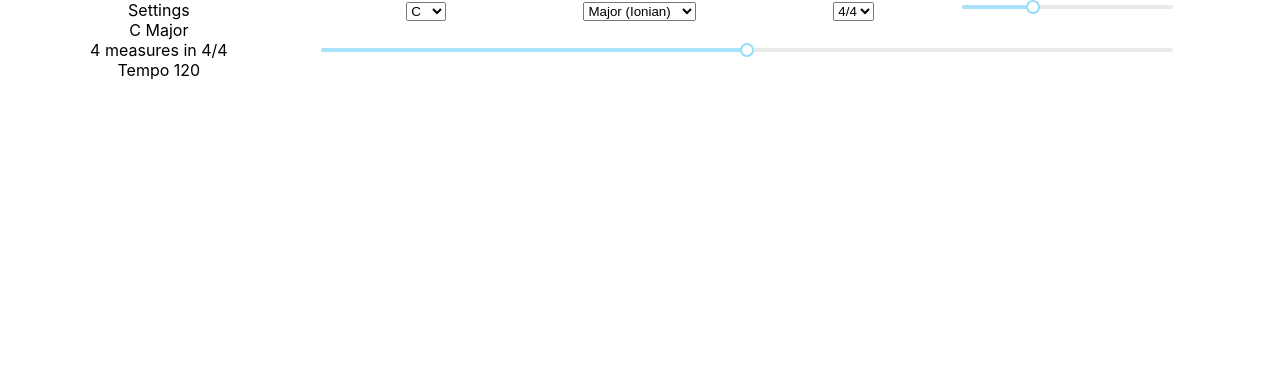
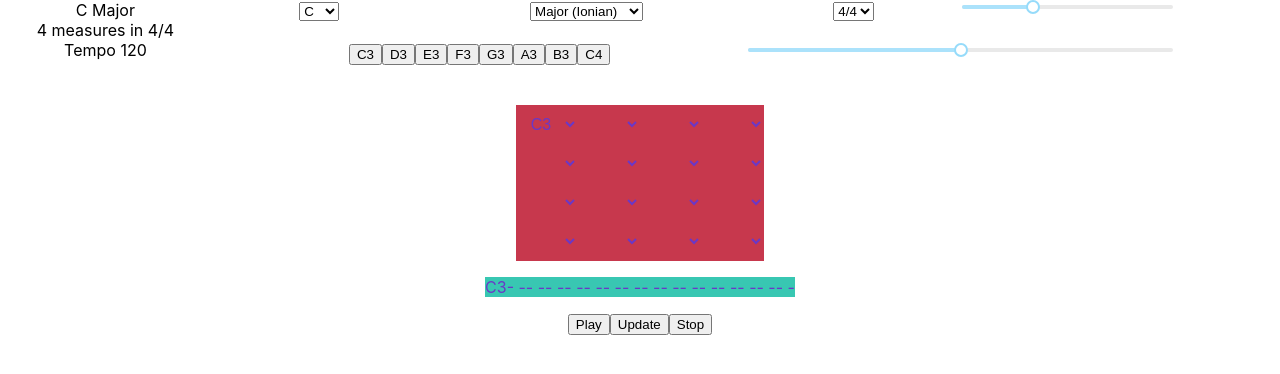
Before and after one commit to aaravzen/sequency, a React (Create React App) app: page / in a window 1280 px wide. Shown: the top 374 px of the page. Built offline with nearby package versions, Linux system fonts and the light colour scheme.

Commit message:
Working basic sequencer, buggy playing but making sounds

```diff
--- a/package.json
+++ b/package.json
@@ -10,6 +10,7 @@
     "react": "^17.0.1",
     "react-dom": "^17.0.1",
     "react-scripts": "4.0.3",
+    "tone": "^14.7.77",
     "web-vitals": "^1.1.0"
   },
   "scripts": {
--- a/src/App.js
+++ b/src/App.js
@@ -1,6 +1,8 @@
 import './App.css'
-import { useState } from 'react'
+import { useEffect, useState } from 'react'
 import SettingsBar from "./Components/SettingsBar"
+import Sequencer from "./Components/Sequencer"
+import { getScale } from "./Music/ScaleTools"
 
 function App() {
 
@@ -9,6 +11,8 @@ function App() {
     const [timeSignature, changeTimeSignature] = useState("4/4")
     const [measures, changeMeasures] = useState(4)
     const [tempo, changeTempo] = useState(120)
+    const [scale, changeScale] = useState(getScale(keyNote, keyQuality))
+    useEffect(() => changeScale(getScale(keyNote, keyQuality)), [keyNote, keyQuality])
 
     return (
         <div className="App">
@@ -23,6 +27,16 @@ function App() {
                 changeMeasures={changeMeasures}
                 tempo={tempo}
                 changeTempo={changeTempo}
+                scale={scale}
+            />
+            <br/>
+            <br/>
+            <Sequencer
+                measures={measures}
+                timeSignature={timeSignature}
+                keyNote={keyNote}
+                keyQuality={keyQuality}
+                tempo={tempo}
             />
         </div>
     );
--- /dev/null
+++ b/src/Components/MusicPlayer.js
@@ -0,0 +1,35 @@
+import React from "react"
+import * as Tone from 'tone'
+
+function MusicPlayer(props) {
+    //create a synth and connect it to the main output (your speakers)
+    const synth = new Tone.Synth().toDestination();
+
+    function handleMouseDown(e, note) {
+        e.preventDefault(e);
+        Tone.start();
+        synth.triggerAttack(note,Tone.now());
+      }
+
+      function handleMouseUp(e) {
+        e.preventDefault(e);
+        synth.triggerRelease(Tone.now());
+      }
+
+    const notes = props.scale
+    const buttons = notes.map(note =>
+        <button
+            onMouseDown={e => handleMouseDown(e, note)}
+            onMouseUp={handleMouseUp}
+            key={note}
+        > {note} </button>
+    )
+
+    return (
+        <div className="MusicPlayer">
+            {buttons}
+        </div>
+    )
+}
+
+export default MusicPlayer
--- /dev/null
+++ b/src/Components/Sequencer.js
@@ -0,0 +1,59 @@
+import React, { useEffect, useState } from "react"
+import ChordSelector from "./Sequencer/ChordSelector"
+import SynthTrack from "./Sequencer/SynthTrack"
+import {getChords} from "../Music/ScaleTools"
+import "./Sequencer/Sequencer.css"
+
+function Sequencer(props) {
+    const beats = props.measures * parseInt(props.timeSignature.split("/")[0])
+    const [chords, changeChords] = useState(Array.from(Array(beats), (_,x) => x === 0 ? "C3" : ""))
+
+    function addChordAtBeat(beat, newChord) {
+        const newChords = chords.map((c,idx) => idx === beat ?  newChord : c)
+        changeChords(newChords)
+    }
+
+    useEffect(() => {
+        const validChords = getChords(props.keyNote, props.keyQuality)
+        const newChords = chords.map((c) => validChords.includes(c) ? c : "")
+        if (JSON.stringify(newChords) !== JSON.stringify(chords)){
+            changeChords(newChords)
+        }
+    }, [props.keyNote, props.keyQuality, chords])
+
+    useEffect(() => {
+        const b = props.measures * parseInt(props.timeSignature.split("/")[0])
+        if (b !== chords.length) {
+            let newChords
+            if (b < chords.length) {
+                newChords = chords.slice(0, b)
+            }
+            else {
+                newChords = Array.from(chords.concat(Array(b - chords.length)))
+            }
+            changeChords(newChords)
+        }
+    }, [props.measures, props.timeSignature, chords])
+
+    const chordView = chords.map((c,i) => <span className="chordViewBox" key={i}>{c === "" ? "- -" : c}</span>)
+
+    return (
+        <div className="Sequencer">
+            <ChordSelector
+                chords={chords}
+                addChordAtBeat={addChordAtBeat}
+                keyNote={props.keyNote}
+                keyQuality={props.keyQuality}
+                timeSignature={props.timeSignature}
+                measures={props.measures}
+            />
+            <p>{chordView}</p>
+            <SynthTrack
+                chords={chords}
+                tempo={props.tempo}
+            />
+        </div>
+    )
+}
+
+export default Sequencer
--- /dev/null
+++ b/src/Components/Sequencer/ChordSelector.js
@@ -0,0 +1,45 @@
+import React from "react"
+import {getChords} from "../../Music/ScaleTools"
+
+function ChordSelector(props) {
+
+    function editChordAtIdx(event, idx) {
+        props.addChordAtBeat(idx, event.target.value)
+    }
+    const possibleChords = getChords(props.keyNote, props.keyQuality)
+    const possOptions = possibleChords.map((x) => <option value={x} key={x}>{x}</option>)
+
+    const buttons = props.chords.map((chord,idx) =>
+    <select
+    className="chordSelectButtons"
+    onChange={(event) => editChordAtIdx(event, idx)}
+    value={chord}
+    key={idx}>
+        {possOptions}
+    </select>)
+
+    function generateMeasureIndices() {
+        const ret = []
+        const bpm = parseInt(props.timeSignature.split("/")[0])
+        for (let idx = 0; idx < props.chords.length; idx += bpm) {
+            const o = {
+                start: idx,
+                end: idx + bpm
+            }
+            ret.push(o)
+        }
+        return ret
+    }
+
+    const divided_buttons = generateMeasureIndices().map((o, i) => <div className={"measure" + (i+1)} key={i}>
+        {buttons.slice(o.start, o.end)}
+    </div>)
+
+    return (
+        <div className="ChordSelector">
+            {divided_buttons}
+        </div>
+    )
+}
+
+export default ChordSelector
--- /dev/null
+++ b/src/Components/Sequencer/Sequencer.css
@@ -0,0 +1,20 @@
+.chordSelectButtons {
+    background-color: #C7384D;
+    border: #95C738;
+    color: #6A38C7;
+    border-width: 5px;
+    padding: 10px;
+    text-align: center;
+    text-decoration: none;
+    display: inline-block;
+    font-size: 16px;
+}
+
+.chordSelectButtons:hover {
+    box-shadow: 0 12px 16px 0 rgba(0,0,0,0.24), 0 17px 50px 0 rgba(0,0,0,0.19);
+}
+
+.chordViewBox {
+    background-color: #38C7B2;
+    color: #6A38C7
+}
--- /dev/null
+++ b/src/Components/Sequencer/SynthTrack.js
@@ -0,0 +1,78 @@
+import React, { useState, useCallback, useEffect } from "react"
+import * as Tone from 'tone'
+
+function SynthTrack(props) {
+
+    const [sequence, changeSequence] = useState(null)
+    const synth = new Tone.Synth().toDestination();
+
+    const getFilledChords = useCallback(() => {
+        const newChords = []
+        let lastChord = props.chords[0]
+        for (let i = 0; i < props.chords.length; ++i) {
+            if (props.chords[i] !== "") {
+                newChords.push(props.chords[i])
+                lastChord = props.chords[i]
+            }
+            else {
+                newChords.push(lastChord)
+            }
+        }
+        return newChords
+    }, [props.chords])
+
+    const updateSequence = useCallback(() => {
+        console.log("updating????")
+        const filledChords = getFilledChords()
+        if (sequence !== null) {
+            if (sequence !== new Tone.Sequence((time, note) => {
+                synth.triggerAttackRelease(note, 0.1, time);
+            }, filledChords).start()) {
+                sequence.clear()
+                changeSequence(new Tone.Sequence((time, note) => {
+                    synth.triggerAttackRelease(note, 0.1, time);
+                }, filledChords).start(Tone.now()))
+            }
+        }
+        else {
+            changeSequence(new Tone.Sequence((time, note) => {
+                synth.triggerAttackRelease(note, 0.1, time);
+            }, filledChords).start(Tone.now()))
+        }
+    }, [getFilledChords, sequence, synth])
+
+    function playTrack() {
+        Tone.start()
+        if (Tone.Transport.state !== "started") {
+            Tone.Transport.start();
+        }
+    }
+
+    function stopTrack() {
+        if (Tone.Transport.state !== "stopped") {
+            Tone.Transport.cancel();
+            Tone.Transport.stop();
+        }
+    }
+
+    useEffect(() => {Tone.Transport.bpm.value = props.tempo}, [props.tempo])
+
+    return (
+        <div className="SynthTrack">
+            <button onClick={() => {
+                updateSequence()
+                playTrack()
+            }}>
+                Play
+            </button>
+            <button onClick={() => updateSequence()}>
+                Update
+            </button>
+            <button onClick={stopTrack}>
+                Stop
+            </button>
+        </div>
+    )
+}
+
+export default SynthTrack
--- a/src/Components/Settings/Settings.css
+++ b/src/Components/Settings/Settings.css
@@ -5,8 +5,8 @@
     grid-template-columns: repeat(12, 1fr);
     grid-template-rows: 40px;
     grid-template-areas:
-        "p p p k k q q s s m m ."
-        "p p p t t t t t t t t ."
+        "p p k k q q q s s m m ."
+        "p p b b b b b t t t t ."
 }
 
 .SettingsPane {
@@ -32,3 +32,7 @@
 .TimeSignatureSelector {
     grid-area: s
 }
+
+.MusicPlayer {
+    grid-area: b
+}
--- a/src/Components/SettingsBar.js
+++ b/src/Components/SettingsBar.js
@@ -4,14 +4,13 @@ import QualitySelector from "./Settings/QualitySelector"
 import TimeSignatureSelector from "./Settings/TimeSignatureSelector"
 import MeasureSelector from "./Settings/MeasureSelector"
 import TempoSelector from "./Settings/TempoSelector"
+import MusicPlayer from "../Components/MusicPlayer"
 import "./Settings/Settings.css"
 
 function SettingsBar(props) {
     return (
         <div className="SettingsBar">
             <div className="SettingsPane">
-                Settings
-                <br />
                 {props.keyNote} {props.keyQuality}
                 <br />
                 {props.measures} measures in {props.timeSignature}
@@ -38,6 +37,7 @@ function SettingsBar(props) {
                 tempo={props.tempo}
                 changeTempo={props.changeTempo}
             />
+            <MusicPlayer scale={props.scale}/>
         </div>
     )
 }
--- /dev/null
+++ b/src/Music/ScaleTools.js
@@ -0,0 +1,61 @@
+const notes = ["C3", "C#3", "D3", "D#3", "E3", "F3", "F#3", "G3", "G#3", "A3", "A#3", "B3",
+"C4", "C#4", "D4", "D#4", "E4", "F4", "F#4", "G4", "G#4", "A4", "A#4", "B4",
+"C5", "C#5", "D5", "D#5", "E5", "F5", "F#5", "G5", "G#5", "A5", "A#5", "B5"]
+
+function getStart(note) {
+    switch(note) {
+        case "C#":
+        case "D♭":
+            return "C#3"
+        case "D": return "D3"
+        case "D#":
+        case "E♭":
+            return "D#3"
+        case "E": return "E3"
+        case "F": return "F3"
+        case "F#":
+        case "G♭":
+            return "F#3"
+        case "G": return "G3"
+        case "G#":
+        case "A♭":
+            return "G#3"
+        case "A": return "A3"
+        case "A#":
+        case "B♭":
+            return "A#3"
+        case "B": return "B3"
+        case "C":
+        default:
+            return "C3"
+    }
+}
+
+function getIndices(quality) {
+    switch (quality) {
+        case "Dorian": return [0, 2, 3, 5, 7, 9, 10, 12]
+        case "Phrygian": return [0, 1, 3, 5, 7, 8, 10, 12]
+        case "Lydian": return [0, 2, 4, 6, 7, 9, 11, 12]
+        case "Mixolydian": return [0, 2, 4, 5, 7, 9, 10, 12]
+        case "Aeolian": return [0, 2, 3, 5, 7, 8, 10, 12]
+        case "Minor": return [0, 2, 3, 5, 7, 8, 10, 12]
+        case "Locrian": return [0, 1, 3, 5, 6, 8, 10, 12]
+        default: return [0, 2, 4, 5, 7, 9, 11, 12] // Major / Ionian
+    }
+}
+
+export function getScale(keyNote, keyQuality) {
+    const startingIndex = getStart(keyNote)
+    const noteIndices = getIndices(keyQuality).map(note => note + notes.indexOf(startingIndex))
+    const scale = noteIndices.map(idx => notes[idx])
+    return scale
+}
+
+export function getChords(keyNote, keyQuality) {
+    const ret = [""]
+    const scale = getScale(keyNote, keyQuality)
+    for (const note in scale) {
+        ret.push(scale[note])
+    }
+    return ret
+}
```
Also changed, not shown: 1 other file (tests, documents, lock files or other folders).
